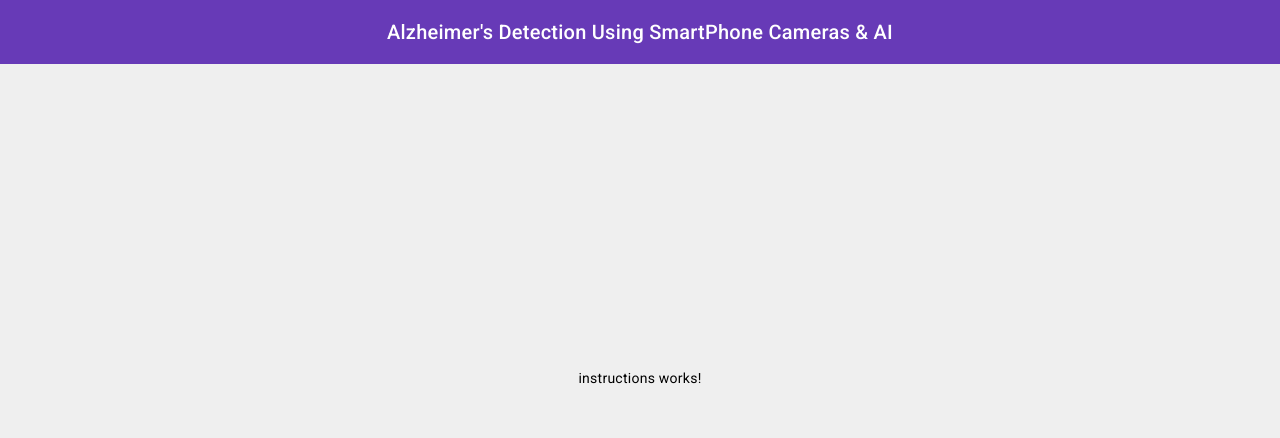
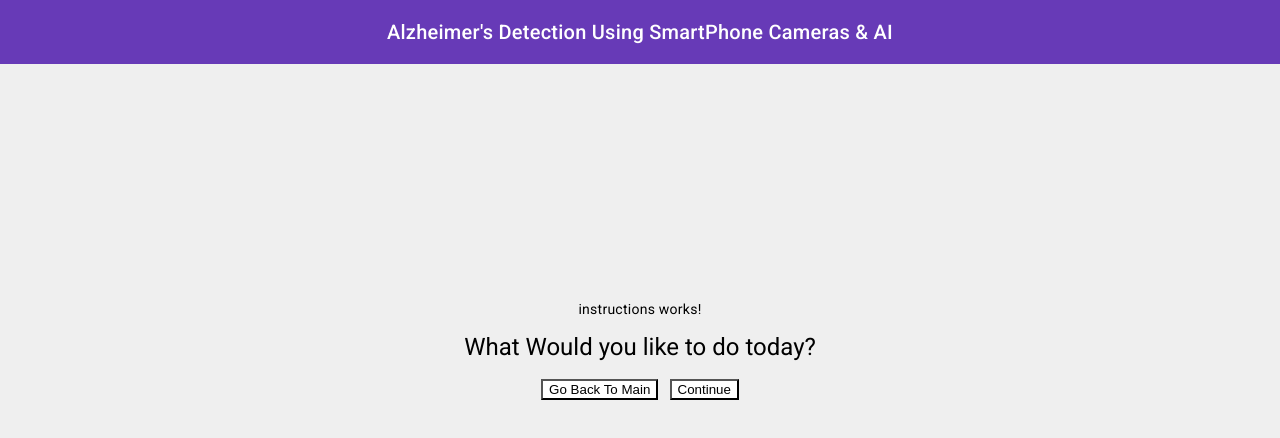
Before and after one commit to omarh1412/FrontEnd-Alzheimer-s-Detection-System, an Angular app: page /instructions in a window 1280 px wide. Shown: the top 438 px of the page. Built offline with nearby package versions, Linux system fonts and the light colour scheme.

Commit message:
Instructions Page Done

```diff
--- a/component/instructions/instructions.component.html
+++ /dev/null
@@ -1 +0,0 @@
-<p>instructions works!</p>
--- a/src/app/app.routes.ts
+++ b/src/app/app.routes.ts
@@ -5,7 +5,7 @@ import { SignupComponent } from './components/signup/signup.component';
 import { MainComponent } from './components/main/main.component';
 import { ReviewTrailComponent } from './components/review-trail/review-trail.component';
 import { PerfomTrailComponent } from './components/perfom-trail/perfom-trail.component';
-import { InstructionsComponent } from '../../component/instructions/instructions.component';
+import { InstructionsComponent } from './components/instructions/instructions.component';
 export const routes: Routes = [
   { path: '', component: LoginComponent },
   { path: 'login', component: LoginComponent },
--- /dev/null
+++ b/src/app/components/instructions/instructions.component.html
@@ -0,0 +1,10 @@
+<p>instructions works!</p>
+<h1>What Would you like to do today?</h1>
+
+<button mat-raised-button color="accent" (click)="goToMain()">
+  Go Back To Main
+</button>
+&nbsp;
+<button mat-raised-button color="accent" (click)="continue()">
+  Continue
+</button>
--- /dev/null
+++ b/src/app/components/instructions/instructions.component.scss
@@ -0,0 +1,3 @@
+button {
+    background-color: white !important;
+  }
--- /dev/null
+++ b/src/app/components/instructions/instructions.component.ts
@@ -0,0 +1,20 @@
+import { Component } from '@angular/core';
+import { Router } from '@angular/router';
+import { Location } from '@angular/common';
+
+@Component({
+  selector: 'app-instructions',
+  standalone: true,
+  imports: [],
+  templateUrl: './instructions.component.html',
+  styleUrl: './instructions.component.scss'
+})
+export class InstructionsComponent {
+  constructor(private router: Router, private location: Location) {}
+  goToMain() {
+    this.router.navigate(['/main']);
+  }
+  continue(){
+    this.router.navigate(["/instructions"])
+  }
+}
--- a/src/app/components/main/main.component.html
+++ b/src/app/components/main/main.component.html
@@ -7,3 +7,7 @@
 <button mat-raised-button color="accent" (click)="goToReviewTrial()">
   Review Trial
 </button>
+&nbsp;
+<button mat-raised-button color="accent" (click)="goToInstructions()">
+  Go To instructions Page
+</button>
--- a/src/app/components/main/main.component.ts
+++ b/src/app/components/main/main.component.ts
@@ -19,4 +19,7 @@ export class MainComponent {
   goToPerfomTrial() {
     this.router.navigate(['/perfom-trial']);
   }
+  goToInstructions(){
+    this.router.navigate(["/instructions"])
+  }
 }
```
Also changed, not shown: component/instructions/instructions.component.ts (deleted, +0 -12 lines), component/instructions/instructions.component.scss (deleted), 1 other file (tests, documents, lock files or other folders).
